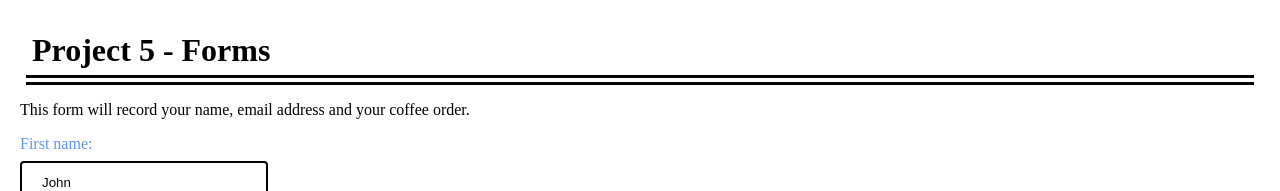
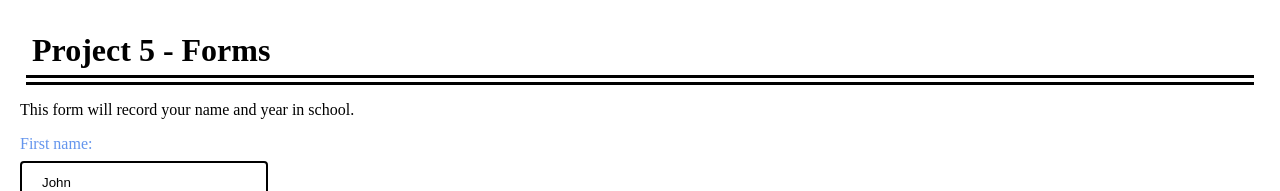
Before and after one commit to sophiereed/vico2162project5, a plain HTML site: page index.html in a window 1280 px wide. Shown: the top 191 px of the page. Drawn offline with Linux system fonts and the light colour scheme.

Commit message:
Update index.html

```diff
--- a/index.html
+++ b/index.html
@@ -9,7 +9,7 @@
 
 <body>
 	<h1>Project 5 - Forms </h1>
-	<p> This form will record your name, email address and your coffee order.</p>
+	<p> This form will record your name and year in school.</p>
 
 	<form>
 
```
